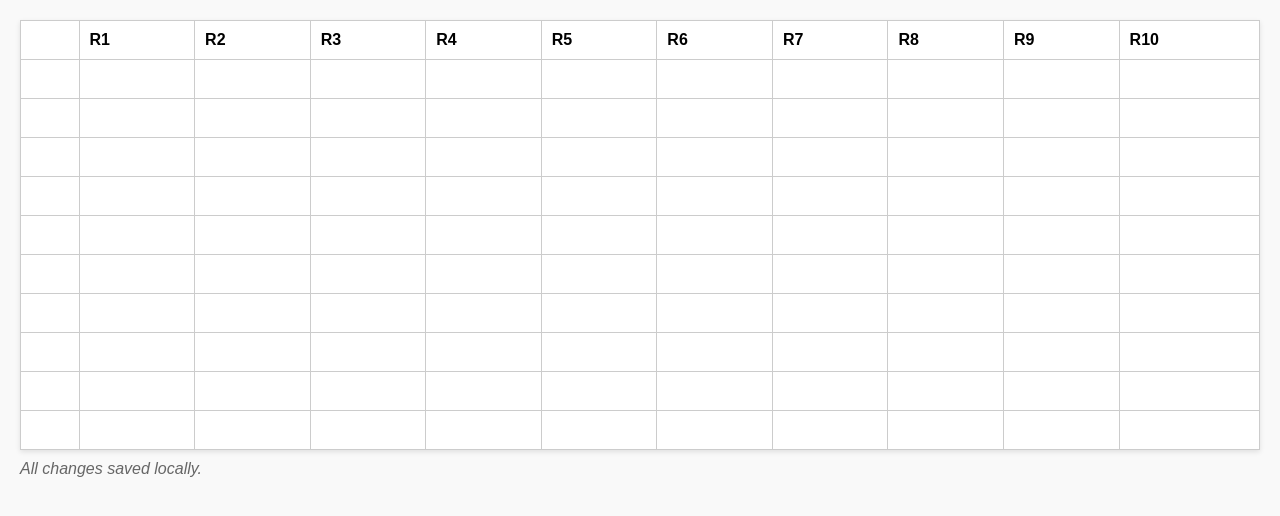
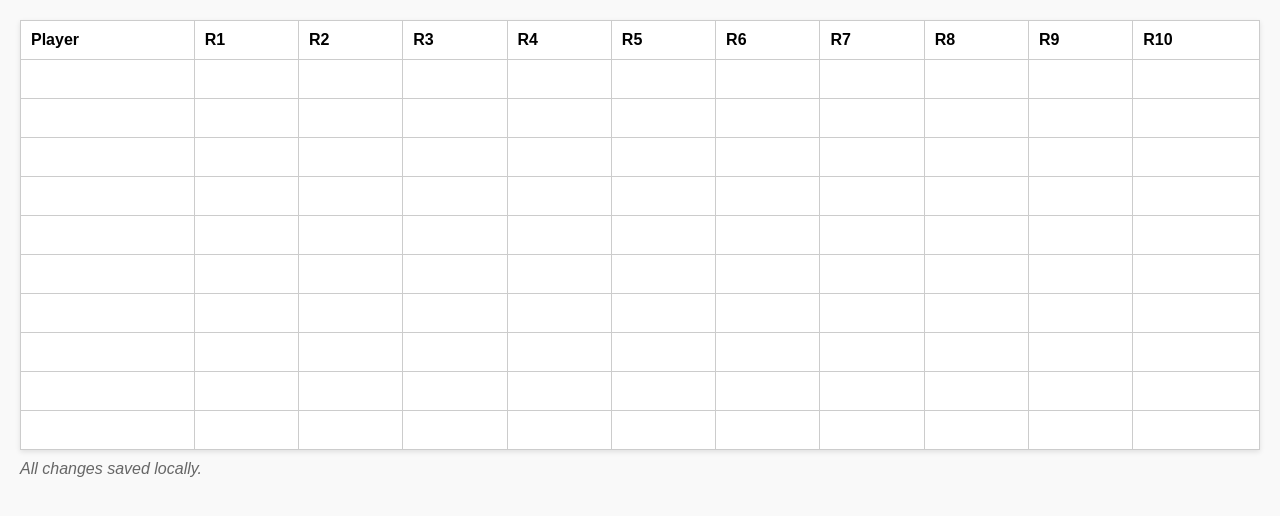
Before and after one commit to smartin125/Chess, a plain HTML site: page scorechart.html in a window 1280 px wide. Drawn offline with Linux system fonts and the light colour scheme.

Commit message:
Fixes scorechart headers

```diff
--- a/scorechart.html
+++ b/scorechart.html
@@ -65,8 +65,11 @@
         // 1. Generate Static Headers
         for (let c = 0; c < COLS; c++) {
             const th = document.createElement('th');
-            if (c)  0,
-            th.textContent = `R${c}`;
+            if (c === 0) {
+                th.textContent = "Player";
+            } else {
+                th.textContent = `R${c}`;
+            }
             headerRow.appendChild(th);
         }
 
```
